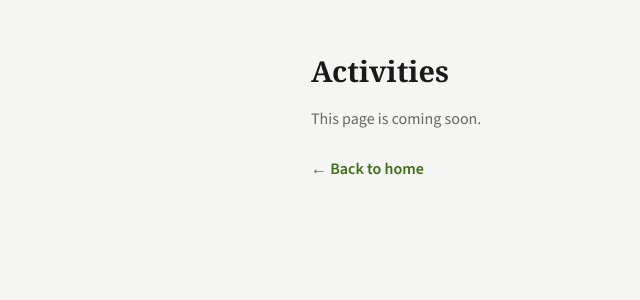
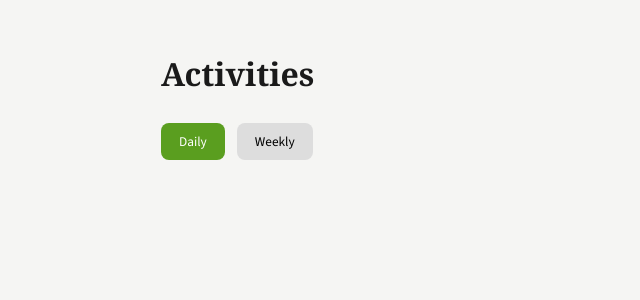
Before and after one commit to jasminerezai/hkif-web, a React (Vite) app in the folder client/: page /activities in a window 1280 px wide. Shown: the top 300 px of the page, without its empty margins (53-693 px from the left). Built offline with nearby package versions, Linux system fonts and the light colour scheme.

Commit message:
Add public schedule page with dummy data

```diff
--- a/client/src/App.jsx
+++ b/client/src/App.jsx
@@ -2,6 +2,7 @@
 import React from 'react'
 import { Routes, Route, Navigate, useLocation } from 'react-router-dom'
 import { AuthProvider, useAuth } from './context/AuthContext.jsx'
+import ActivitiesPage from './pages/ActivitiesPage.jsx'
 
 // ── ProtectedRoute ────────────────────────────────────────────
 // Wraps any route that requires login.
@@ -84,7 +85,7 @@ function AppRoutes() {
       <Route path="/"               element={<Placeholder title="Schedule" />} />
       <Route path="/login"          element={<Placeholder title="Login" />} />
       <Route path="/register"       element={<Placeholder title="Register" />} />
-      <Route path="/activities"     element={<Placeholder title="Activities" />} />
+      <Route path="/activities" element={<ActivitiesPage />} />
       <Route path="/activities/:id" element={<Placeholder title="Activity Detail" />} />
 
       {/* Protected route — must be logged in */}
--- /dev/null
+++ b/client/src/pages/ActivitiesPage.jsx
@@ -0,0 +1,133 @@
+import React, { useState } from 'react'
+
+export default function ActivitiesPage() {
+  const [view, setView] = useState('daily')
+
+  // TEMP mock data until backend is fully finished
+  const activities = [
+    {
+      id: 1,
+      title: 'Football Match',
+      sport: 'Football',
+      time: '2026-05-05T14:00:00',
+      location: 'Main Field',
+      availableSpots: 10,
+    },
+    {
+      id: 2,
+      title: 'Basketball Training',
+      sport: 'Basketball',
+      time: '2026-05-06T18:00:00',
+      location: 'Gym Hall',
+      availableSpots: 5,
+    },
+    {
+      id: 3,
+      title: 'Yoga Session',
+      sport: 'Yoga',
+      time: '2026-05-05T09:00:00',
+      location: 'Studio A',
+      availableSpots: 8,
+    },
+  ]
+
+  const today = new Date()
+
+  const filteredActivities = activities.filter(activity => {
+    const activityDate = new Date(activity.time)
+
+    if (view === 'daily') {
+      return activityDate.toDateString() === today.toDateString()
+    }
+
+    if (view === 'weekly') {
+      const oneWeekLater = new Date()
+      oneWeekLater.setDate(today.getDate() + 7)
+
+      return activityDate >= today && activityDate <= oneWeekLater
+    }
+
+    return true
+  })
+
+  return (
+    <div
+      style={{
+        padding: '48px 24px',
+        maxWidth: '900px',
+        margin: '0 auto',
+      }}
+    >
+      <h1
+        style={{
+          fontFamily: 'Georgia, serif',
+          fontSize: '2rem',
+          marginBottom: '24px',
+        }}
+      >
+        Activities
+      </h1>
+
+      <div style={{ marginBottom: '24px', display: 'flex', gap: '12px' }}>
+        <button
+          onClick={() => setView('daily')}
+          style={{
+            padding: '10px 18px',
+            borderRadius: '8px',
+            border: 'none',
+            cursor: 'pointer',
+            background: view === 'daily' ? '#5a9e1f' : '#ddd',
+            color: view === 'daily' ? 'white' : 'black',
+          }}
+        >
+          Daily
+        </button>
+
+        <button
+          onClick={() => setView('weekly')}
+          style={{
+            padding: '10px 18px',
+            borderRadius: '8px',
+            border: 'none',
+            cursor: 'pointer',
+            background: view === 'weekly' ? '#5a9e1f' : '#ddd',
+            color: view === 'weekly' ? 'white' : 'black',
+          }}
+        >
+          Weekly
+        </button>
+      </div>
+
+      <div style={{ display: 'grid', gap: '16px' }}>
+        {filteredActivities.map(activity => (
+          <div
+            key={activity.id}
+            style={{
+              border: '1px solid #ddd',
+              borderRadius: '12px',
+              padding: '20px',
+              background: 'white',
+              boxShadow: '0 2px 6px rgba(0,0,0,0.05)',
+            }}
+          >
+            <h2 style={{ marginBottom: '8px' }}>{activity.title}</h2>
+
+            <p><strong>Sport:</strong> {activity.sport}</p>
+
+            <p>
+              <strong>Time:</strong>{' '}
+              {new Date(activity.time).toLocaleString()}
+            </p>
+
+            <p><strong>Location:</strong> {activity.location}</p>
+
+            <p>
+              <strong>Available spots:</strong>{' '}
+              {activity.availableSpots}
+            </p>
+          </div>
+        ))}
+      </div>
+    </div>
+  )
+}
```
Also changed, not shown: 1 other file (tests, documents, lock files or other folders).
